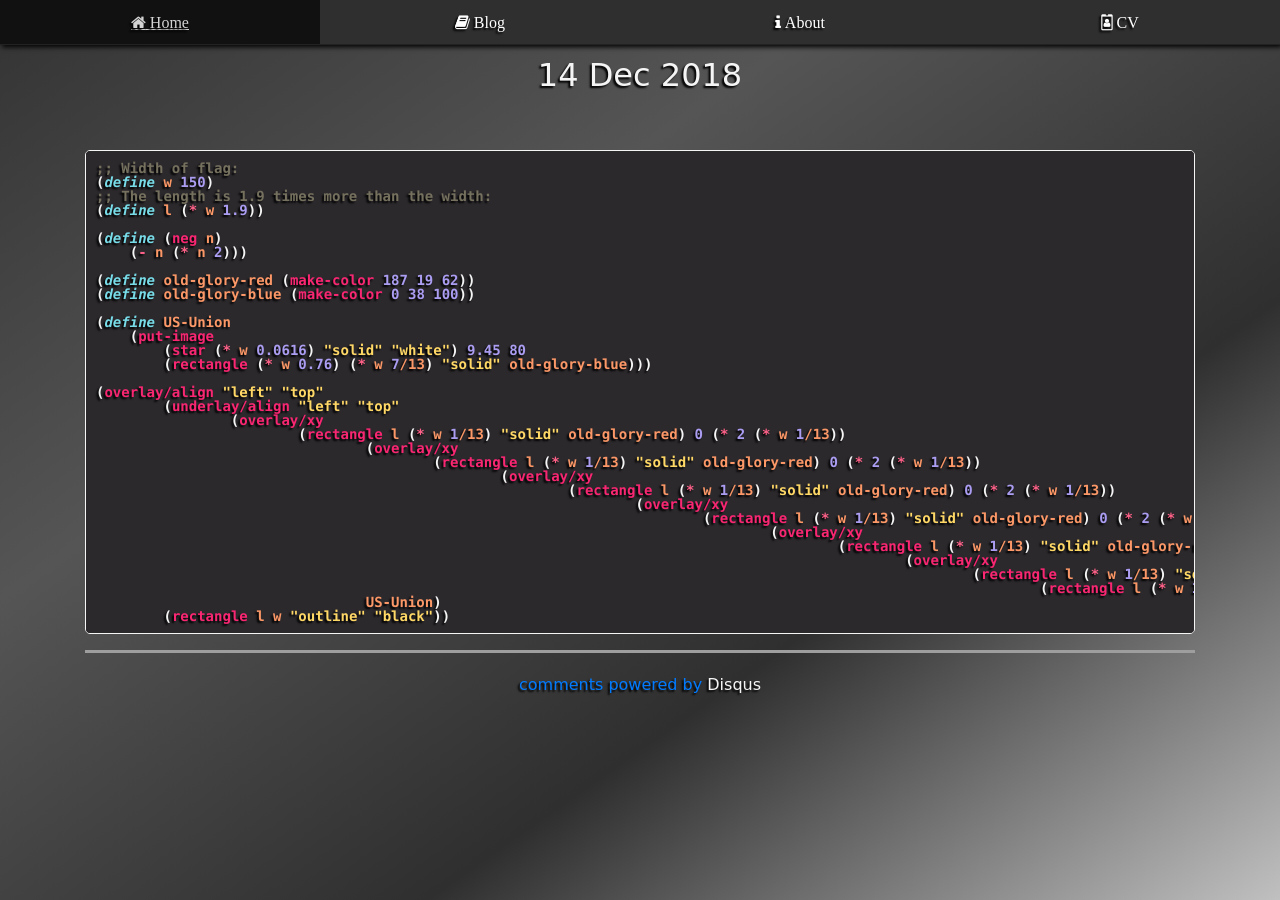
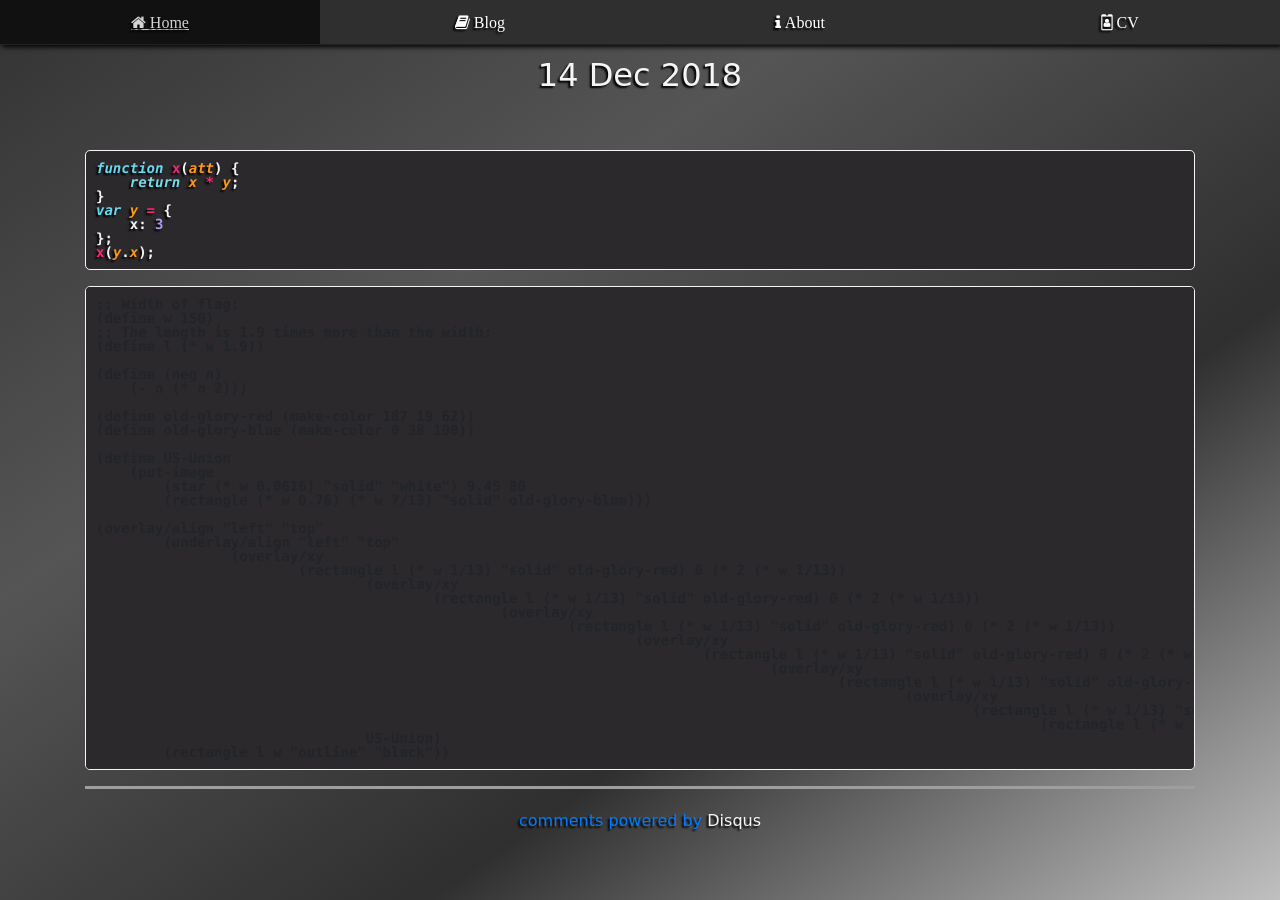
Before and after one commit to lemueldls/lemueld6200.github.io, a Jekyll site: the page built from _posts/2018-12-14-weekly-blog-reflection-13.md, in a window 1280 px wide. Built offline with Jekyll 4.4.1, drawn with Linux system fonts in a browser that asks for light colours; comment, search, counter and statistics services are not loaded; grey boxes are pictures that could not be loaded.

Commit message:
Update 2018-12-14-weekly-blog-reflection-13.md

````diff
--- a/_posts/2018-12-14-weekly-blog-reflection-13.md
+++ b/_posts/2018-12-14-weekly-blog-reflection-13.md
@@ -4,7 +4,17 @@
   date: 2018-12-14
 ---
 
-```scheme
+```javascript
+function x(att) {
+    return x * y;
+}
+var y = {
+    x: 3
+};
+x(y.x);
+```
+
+```wescheme
 ;; Width of flag:
 (define w 150)
 ;; The length is 1.9 times more than the width:
````
